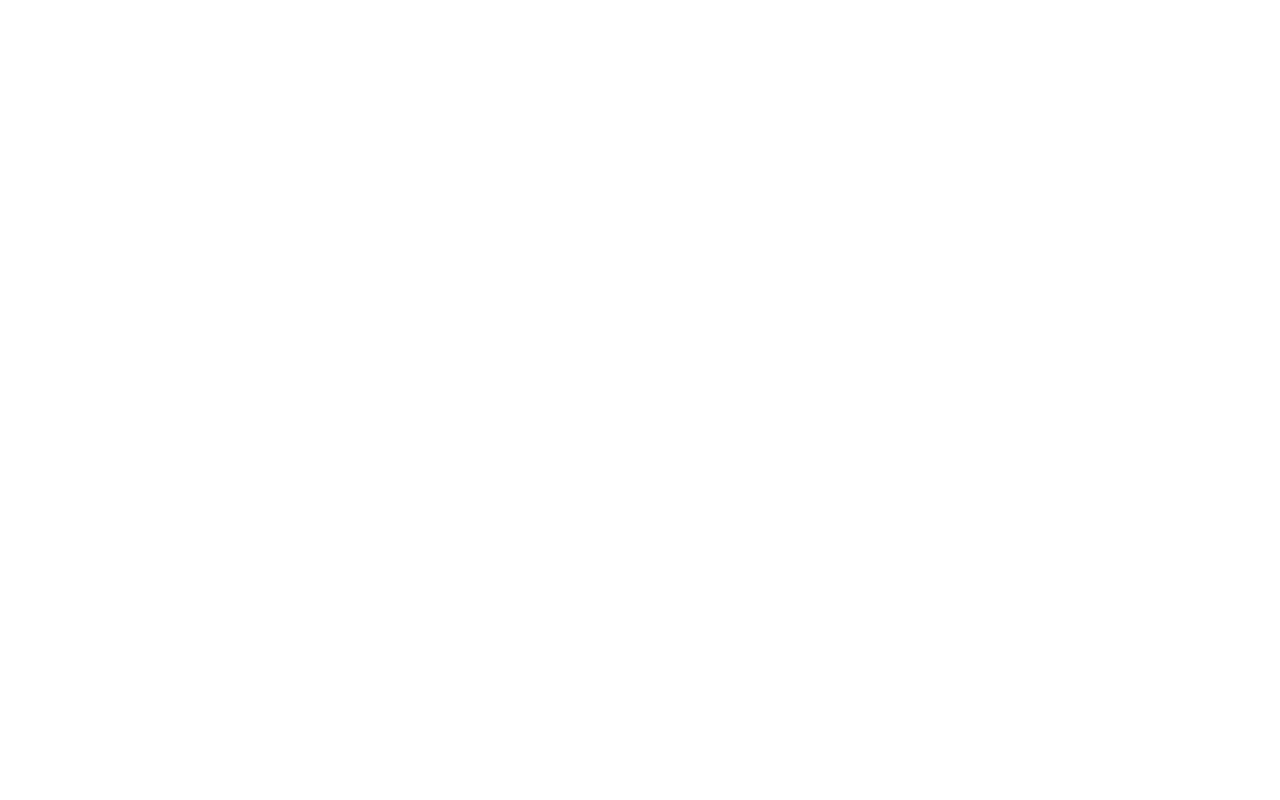
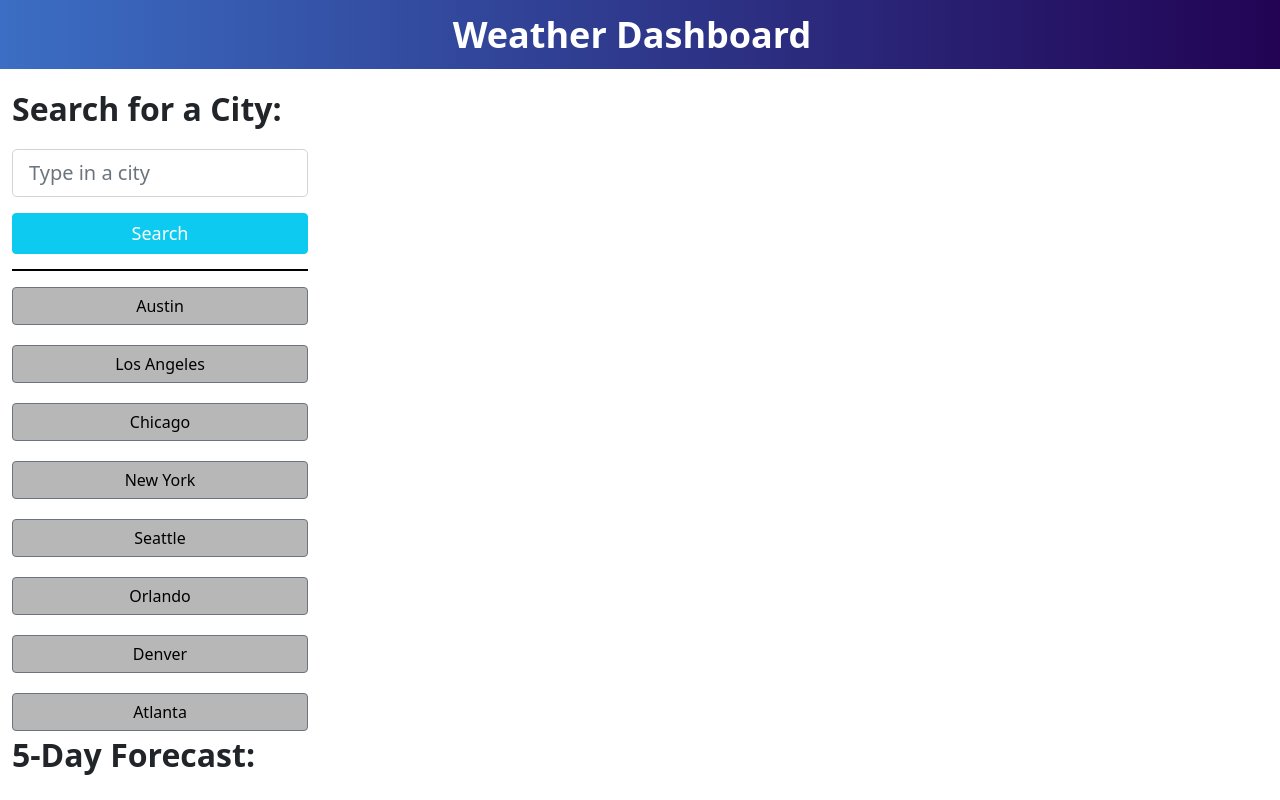
Before and after one commit to cycoconutz/Weather-Dashboard, a plain HTML site: page index.html in a window 1280 px wide. Drawn offline with nearby package versions, Linux system fonts and the light colour scheme.

Commit message:
flexbox layout added

```diff
--- a/Assets/style.css
+++ b/Assets/style.css
@@ -0,0 +1,29 @@
+.navbar{
+    background: rgb(59,110,196);
+    background: linear-gradient(90deg, rgba(59,110,196,1) 0%, rgba(34,3,84,1) 100%, rgba(2,0,36,1) 100%);
+}
+#header{
+    font-size:36px;
+    font-weight:700;
+}
+#search-header{
+    font-size:32px;
+    font-weight:bolder;
+}
+#search-btn{
+    font-size:18px;
+}
+#border{
+    padding-top:15px;
+    border-bottom:2px solid black;
+}
+.btn-secondary{
+    background-color: rgb(183,183,183);
+    color:black;
+    width:100%;
+    margin-top:1.25rem;
+}
+#forecast-header{
+    font-size:32px;
+    font-weight:bolder;
+}
--- a/index.html
+++ b/index.html
@@ -12,6 +12,38 @@
     <title>Weather Dashboard</title>
 </head>
 <body>
+    <nav class="navbar justify-content-center">
+        <span id="header" class="navbar-brand mb-0 h1 text-white">Weather Dashboard</span>
+    </nav>
+    <div class="container-fluid mt-3">
+        <div class="row">
+            <aside id="search" class="col-12 col-lg-3">
+                <p id="search-header" class="text-weight-bold">Search for a City:</p>
+                <input class="form-control form-control-lg" type="text" placeholder="Type in a city">
+                <input id="search-btn" class="btn btn-info text-white mt-3 w-100" type="submit" value="Search">
+                <div id="border">
 
+                </div>
+                <button type="button" id ="austin-btn" class="btn btn-secondary w-100 mt-3">Austin</button>
+                <button type="button" class="btn btn-secondary">Los Angeles</button>
+                <button type="button" class="btn btn-secondary">Chicago</button>
+                <button type="button" class="btn btn-secondary">New York</button>
+                <button type="button" class="btn btn-secondary">Seattle</button>
+                <button type="button" class="btn btn-secondary">Orlando</button>
+                <button type="button" class="btn btn-secondary">Denver</button>
+                <button type="button" class="btn btn-secondary">Atlanta</button>
+            </aside>
+            <section id="display" class="col-12 col-lg-9">
+            </section>
+            <section id="forecast" class="col-12 col-lg-9">
+                <p id="forecast-header">5-Day Forecast:</p>
+                <div class="col"></div>
+                <div class="col"></div>
+                <div class="col"></div>
+                <div class="col"></div>
+                <div class="col"></div>
+            </section>
+        </div>
+    </div>
 </body>
 </html>
```
